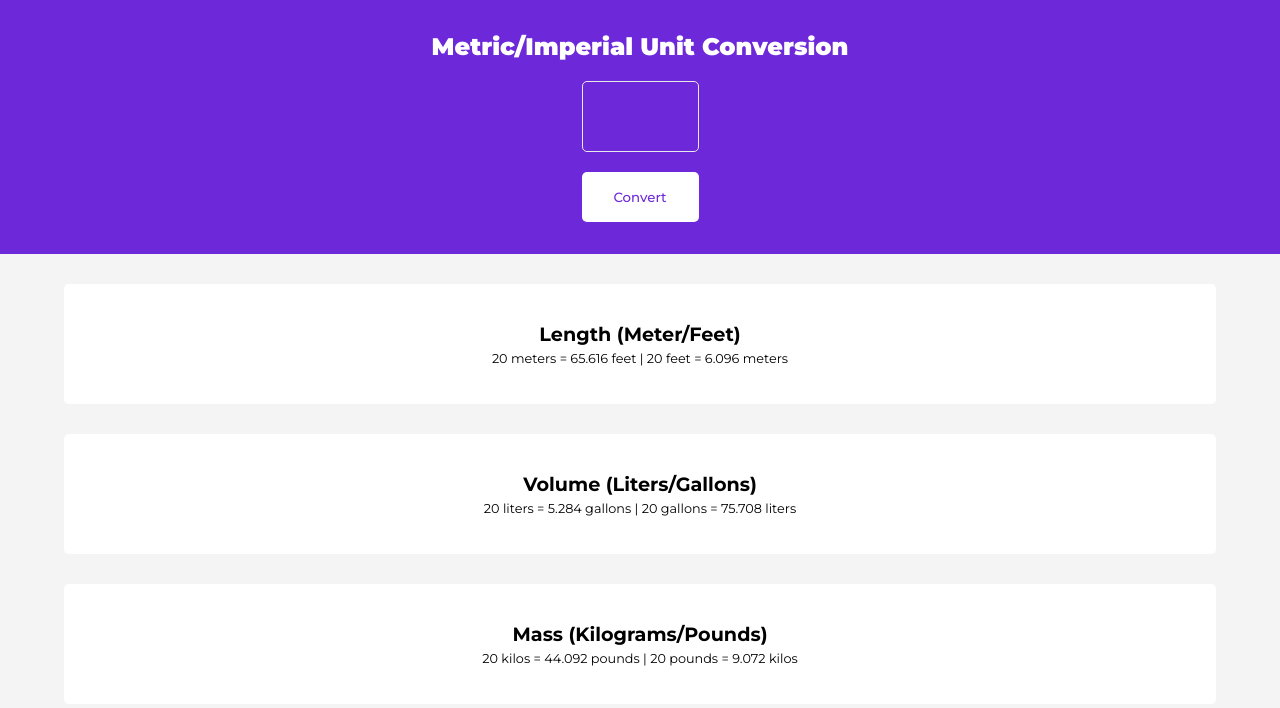
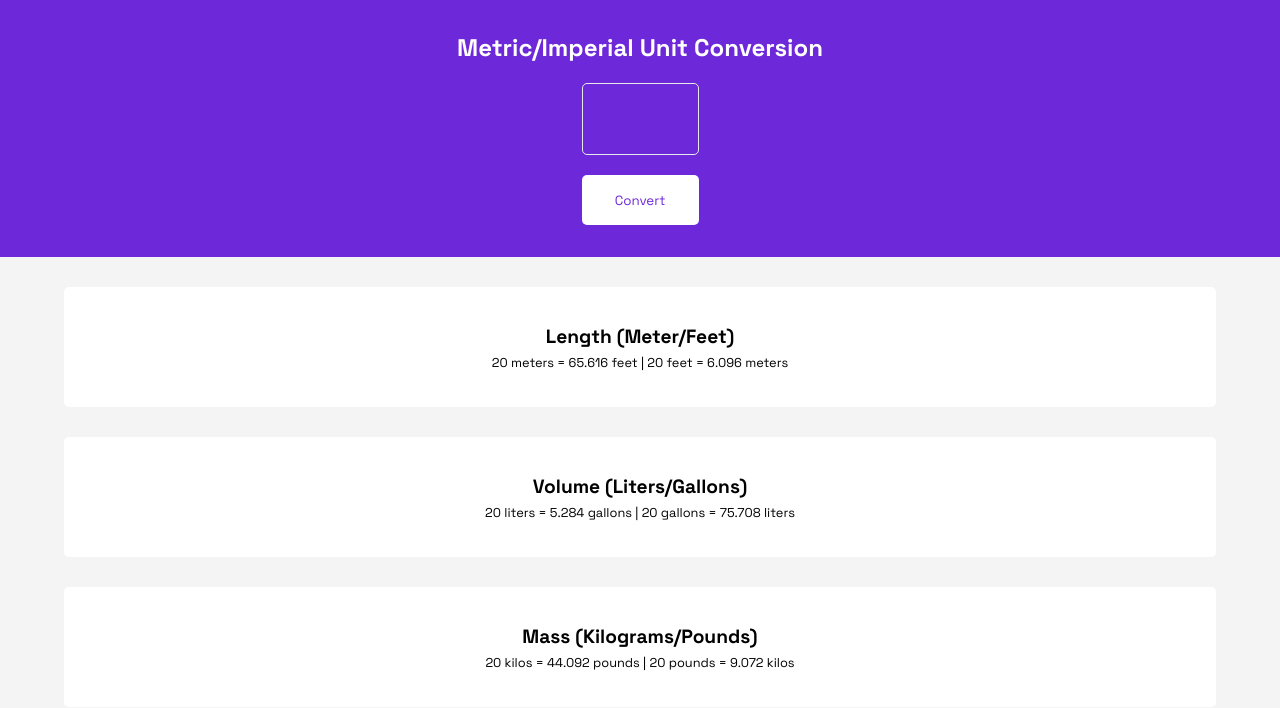
Before and after one commit to sobitp59/Scrimba-FDCP, a browser extension: page Module 3/unit-converter/index.html in a window 1280 px wide. Drawn offline with Linux system fonts and the light colour scheme.

Commit message:
unit converter ui done

```diff
--- a/Module 3/unit-converter/style.css
+++ b/Module 3/unit-converter/style.css
@@ -1,18 +1,15 @@
-@import url('https://fonts.googleapis.com/css2?family=Montserrat:ital,wght@0,100;0,200;0,300;0,400;0,500;0,600;0,700;0,800;0,900;1,100;1,200;1,300;1,400;1,500;1,600;1,700;1,800;1,900&display=swap');
-
+@import url('https://fonts.googleapis.com/css2?family=Montserrat:ital,wght@0,100;0,200;0,300;0,400;0,500;0,600;0,700;0,800;0,900;1,100;1,200;1,300;1,400;1,500;1,600;1,700;1,800;1,900&family=Space+Grotesk:wght@300;400;500;600;700&display=swap');
 *{
     margin: 0;
     padding: 0;
     box-sizing: border-box;
-    font-family: 'Montserrat', sans-serif;
+    font-family: 'Space Grotesk', sans-serif;
 }
 
 .main{
-    width: 100%;
-    /* height: 100vh; */
+    width: 100vw;
+    height: 100vh;
     text-align: center;
-    margin-top: auto;
-    margin-bottom: auto;
 }
 
 .header{
@@ -26,7 +23,7 @@
 .header__title{
     font-size: 1.5rem;
     color: white;
-    font-weight: 900;
+    font-weight: 700;
 }
 
 .header__input{
@@ -40,7 +37,7 @@
     border: 1.5px solid rgb(233, 233, 233);
     border-radius: 5px;
     color: white;
-    font-weight: 700;
+    font-weight: 500;
     margin-top: 20px;
     text-align: center;
 }
@@ -53,7 +50,7 @@
     border: none;
     border-radius: 5px;
     margin-top: 20px;
-    font-weight: 500;
+    font-weight: 400;
     color: #6D28D9;
 }
 
```
